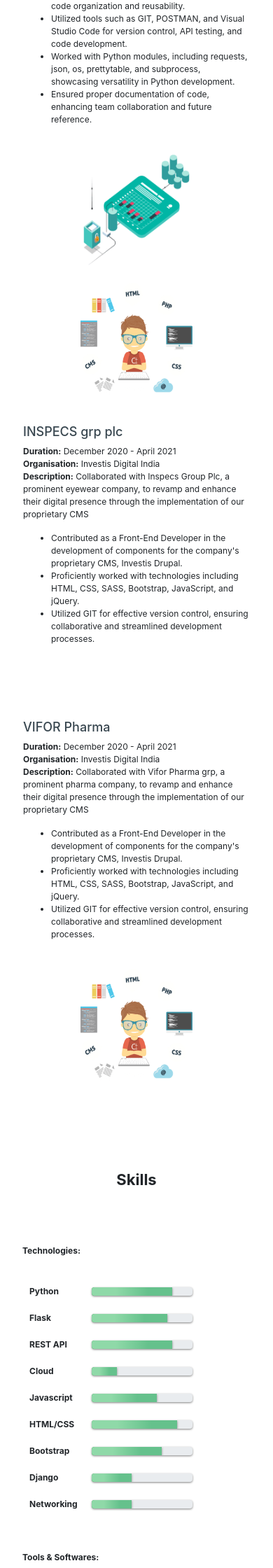
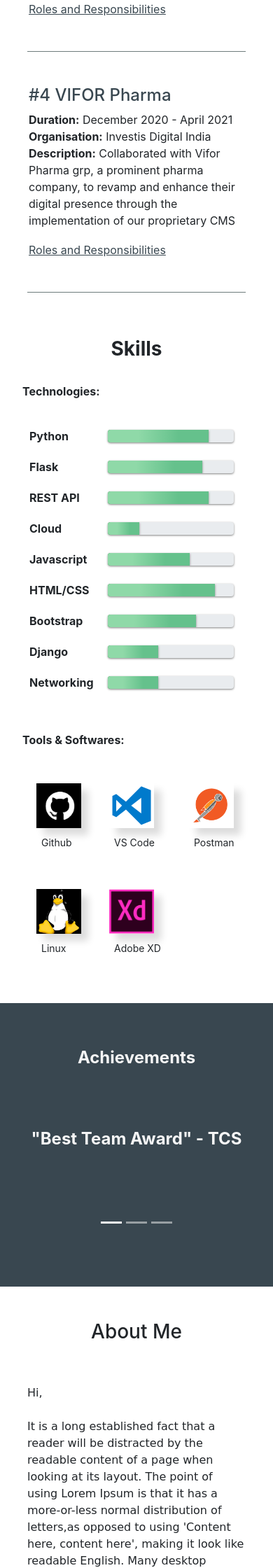
Before and after one commit to AmiteshDN/Portfolio, a Django app: page / in a window 390 px wide. Shown: the part 2000-4240 px from the top of the page at 70% size. Run offline with Django 3.2, Linux system fonts and the light colour scheme; some libraries are stand-ins or nearby versions; some web fonts are replaced.

Commit message:
enhance prject section with collapse and responsiveness

```diff
--- a/Portfolio/settings.py
+++ b/Portfolio/settings.py
@@ -26,7 +26,7 @@ SECRET_KEY = 'django-insecure-!5w_14p#hsh=jfk3b%r*s7sopfcsh-437ozayw4q1dr#k_z@__
 # SECURITY WARNING: don't run with debug turned on in production!
 DEBUG = True
 
-ALLOWED_HOSTS = ['127.0.0.1', 'localhost']
+ALLOWED_HOSTS = ['127.0.0.1', 'localhost', '10.0.0.122']
 
 
 # Application definition
--- a/myportfolio/static/myportfolio/css/_media-queries.scss
+++ b/myportfolio/static/myportfolio/css/_media-queries.scss
@@ -12,6 +12,10 @@ $desktop-width: 1200px;
     header {
         background: $primary-color;
         top: 0;
+
+        .navbar-light .navbar-toggler{
+            border-color: $primary-color;
+        }
 
         .nav-link {
             color: $secondary-color !important;
@@ -47,7 +51,7 @@ $desktop-width: 1200px;
 
     //Experience
     #experience{
-        padding: 3em 0 3em;
+        padding: 2em 0;
         h2{
             font-size: $h2-mob-font-size;
             color: $secondary-color;
@@ -57,10 +61,16 @@ $desktop-width: 1200px;
             font-size: $h3-mob-font-size;
             color: $secondary-color;
         }
+        hr{
+            width: 80%;
+        }
 
         .project0, .project1, .project2, .project3{
             padding: 1.5em 1.5em 0;
             background: none;
+            .card-body{
+                background-color: #fff;
+            }
 
         }
 
@@ -71,12 +81,25 @@ $desktop-width: 1200px;
                 font-size: $p-mob-font-size;
                 line-height: 1.5em;
                 margin-bottom: 2em;
-                padding-top: 3.5em;
+                padding-top: 1.5em;
+                .btn{
+                    font-size: $p-web-font-size;
+                    background: none;
+                    box-shadow: none;
+                    color: $secondary-color !important;
+                    padding: 0;
+                    text-decoration: underline;
+
+                }
             }
 
             .exp-img{
                 width: 10em;
                 height: 10em;
+            }
+
+            .proj-img{
+                display: none;
             }
         }
     }
@@ -84,7 +107,7 @@ $desktop-width: 1200px;
     //Skills
     #myskills{
         background: none;
-        padding: 5em 2em;
+        padding: 2em;
         h2{
             font-size: $h2-mob-font-size;
         }
@@ -94,11 +117,12 @@ $desktop-width: 1200px;
         }
 
         .row{
+            margin-top: 2em;
             table{
                 td{
                     div{
-                        width: 12em;
-                        height: 1em;
+                        width: 15em;
+                        height: 1.5em;
                         box-shadow: 0px 1px 3px gray;
                         }
                     }
@@ -109,19 +133,18 @@ $desktop-width: 1200px;
 
                 table{
                     margin-left: 0;
-
                     td{
 
                         p{
                             padding-left: 0.5em;
-                            font-size: $p-mob-font-size;
+                            font-size: $p-mob-s-font-size;
                         }
                     }
                 }
 
                 img{
-                    width: 5em;
-                    height: 5em;
+                    width: 4em;
+                    height: 4em;
                     box-shadow: 10px 10px 10px rgb(220, 220, 220);
                 }
             }
@@ -130,13 +153,13 @@ $desktop-width: 1200px;
 
 //Achievements
 #achievements{
-    padding: 5em 0 5em;
+    padding: 4em 0.5em;
     h3{
         font-size: $h3-mob-font-size !important;
     }
 
     h2{
-        font-size: $h2-mob-font-size !important;
+        font-size: $h3-mob-font-size !important;
     }
 
     .carousel-inner{
@@ -148,7 +171,7 @@ $desktop-width: 1200px;
 
 //About
 #about{
-    padding: 5em 2em;
+    padding: 3em 0;
     h2{
         font-size: $h2-mob-font-size;
     }
@@ -229,31 +252,17 @@ footer{
 
     //Experience
     #experience{
+        .proj-img{
+            display: none;
+        }
 
-        .project0{
+        .project0, .project1, .project2, .project3{
             background: none;
-            padding: 5em 4em 0 !important;
-
-            .desc{
-                margin-top: 3em;
+            padding: 4em 3em !important;
+            .card-body{
+                background-color: #fff;
             }
         }
-
-        .project1, .project2, .project3{
-            background: none;
-            padding: 0 4em !important;
-
-        }
-
-        .project2 .desc{
-            padding-top: 3em !important;
-        }
-
-        .project3 .exp-img{
-            margin-top: 3em;
-        }
-
-
 
         .row{
             //padding: 1.5em 0;
@@ -268,6 +277,11 @@ footer{
                 width: auto;
                 //margin-bottom: 2em;
                 //padding: 3em 0;
+                .btn{
+                    font-size: $p-tab-font-size;
+                }
+
+
             }
 
 
@@ -284,15 +298,6 @@ footer{
                 padding-left: 0.5em;
             }
 
-            table{
-                td{
-                    div{
-                        // width: 16em;
-                        // height: 1.5em;
-                        // box-shadow: 0px 1px 3px gray;
-                        }
-                    }
-                }
 
             .tools{
                 margin-top: 5em;
@@ -441,6 +446,9 @@ footer{
                 line-height: 1.5em;
                 //margin-bottom: 2em;
                 //padding: 3em 0;
+                .btn{
+                    font-size: $p-tabl-font-size;
+                }
             }
 
 
--- a/myportfolio/static/myportfolio/css/_variables.scss
+++ b/myportfolio/static/myportfolio/css/_variables.scss
@@ -62,7 +62,8 @@ $p-tabl-font-size: 14px;
 
 /* Mobile Font size */
 $h1-mob-font-size: 32px;
-$h2-mob-font-size: 22px;
-$h3-mob-font-size: 18px;
-$h4-mob-font-size: 16px;
-$p-mob-font-size: 12px;
+$h2-mob-font-size: 28px;
+$h3-mob-font-size: 24px;
+$h4-mob-font-size: 18px;
+$p-mob-font-size: 16px;
+$p-mob-s-font-size: 14px
--- a/myportfolio/static/myportfolio/css/styles.css
+++ b/myportfolio/static/myportfolio/css/styles.css
@@ -74,6 +74,14 @@ hr {
   padding-left: 2em;
   padding-right: 2em;
 }
+#experience .row .desc .btn {
+  background-color: #394750;
+  color: #fff !important;
+  padding: 10px 20px;
+  border-radius: 30px;
+  border: none;
+  box-shadow: 1px 1px 2px gray;
+}
 #experience .row .exp-img {
   width: 464px;
   height: 356px;
@@ -236,46 +256,66 @@ footer .social a {
     margin: 3.5em 3em 3em;
   }
   #experience {
-    padding: 3em 0 3em;
+    padding: 2em 0;
   }
   #experience h2 {
-    font-size: 22px;
+    font-size: 28px;
     color: #394750;
   }
   #experience h3 {
-    font-size: 18px;
+    font-size: 24px;
     color: #394750;
+  }
+  #experience hr {
+    width: 80%;
   }
   #experience .project0, #experience .project1, #experience .project2, #experience .project3 {
     padding: 1.5em 1.5em 0;
     background: none;
   }
+  #experience .project0 .card-body, #experience .project1 .card-body, #experience .project2 .card-body, #experience .project3 .card-body {
+    background-color: #fff;
+  }
   #experience .row {
     padding: 0;
   }
   #experience .row .desc {
-    font-size: 12px;
+    font-size: 16px;
     line-height: 1.5em;
     margin-bottom: 2em;
-    padding-top: 3.5em;
+    padding-top: 1.5em;
+  }
+  #experience .row .desc .btn {
+    font-size: 16px;
+    background: none;
+    box-shadow: none;
+    color: #394750 !important;
+    padding: 0;
+    text-decoration: underline;
   }
   #experience .row .exp-img {
     width: 10em;
     height: 10em;
   }
+  #experience .row .proj-img {
+    display: none;
+  }
   #myskills {
     background: none;
-    padding: 5em 2em;
+    padding: 2em;
   }
   #myskills h2 {
-    font-size: 22px;
+    font-size: 28px;
   }
   #myskills p, #myskills td {
-    font-size: 12px;
+    font-size: 16px;
+  }
+  #myskills .row {
+    margin-top: 2em;
   }
   #myskills .row table td div {
-    width: 12em;
-    height: 1em;
+    width: 15em;
+    height: 1.5em;
     box-shadow: 0px 1px 3px gray;
   }
   #myskills .row .tools {
@@ -286,37 +326,37 @@ footer .social a {
   }
   #myskills .row .tools table td p {
     padding-left: 0.5em;
-    font-size: 12px;
+    font-size: 14px;
   }
   #myskills .row .tools img {
-    width: 5em;
-    height: 5em;
+    width: 4em;
+    height: 4em;
     box-shadow: 10px 10px 10px rgb(220, 220, 220);
   }
   #achievements {
-    padding: 5em 0 5em;
+    padding: 4em 0.5em;
   }
   #achievements h3 {
-    font-size: 18px !important;
+    font-size: 24px !important;
   }
   #achievements h2 {
-    font-size: 22px !important;
+    font-size: 24px !important;
   }
   #achievements .carousel-inner {
     height: 15em;
   }
   #about {
-    padding: 5em 2em;
+    padding: 3em 0;
   }
   #about h2 {
-    font-size: 22px;
+    font-size: 28px;
   }
   #about h3 {
-    font-size: 12px;
+    font-size: 16px;
     line-height: 1.5em;
   }
   footer p, footer a {
-    font-size: 12px;
+    font-size: 16px;
   }
   footer .chat {
     margin-bottom: 20px;
--- a/myportfolio/static/myportfolio/css/styles.scss
+++ b/myportfolio/static/myportfolio/css/styles.scss
@@ -88,7 +88,15 @@ hr {
             text-align: left;
             padding-left: 2em;
             padding-right: 2em;
+            .btn {
+                background-color: $secondary-color;
+                color: #fff !important;
+                padding: 10px 20px;
+                border-radius: 30px;
+                border: none;
+                box-shadow: 1px 1px 2px gray;
 
+            }
         }
 
         .exp-img {
--- a/myportfolio/templates/myportfolio/html/index.html
+++ b/myportfolio/templates/myportfolio/html/index.html
@@ -72,11 +72,11 @@
         <div class="project0">
             <h2><b>Experience</b></h2>
             <div class="row">
-                <div class="col-lg-6 col-xs-12">
+                <div class="col-lg-6 col-xs-12 proj-img">
                     <img class="exp-img" src="{% static 'myportfolio/images/BMR.png' %}" alt="sdwan">
                 </div>
                 <div class="col-lg-6 col-xs-12 desc">
-                    <h3>IDrive</h3>
+                    <h3>#1 IDrive</h3>
                     <p class="">
                         <b>Duration:</b> February 2023 - December 2023
                         <br>
@@ -85,6 +85,13 @@
                         <b>Description:</b> iDrive Software India is a product-based company specializing in cloud backup and storage solutions.
                         Well-known for its Remote PC, E2, and iDrive BMR products, the company excels in delivering cutting-edge solutions
                         for data management and protection.
+                        <p>
+                            <a class="btn btn-primary" data-toggle="collapse" href="#project0" role="button" aria-expanded="false" aria-controls="collapseExample">
+                              Roles and Responsibilities
+                            </a>
+                          </p>
+                          <div class="collapse" id="project0">
+                            <div class="card card-body">
                                 <ul>
                                     <li>Utilized Python as the primary programming language for backend development.</li>
                                     <li>Emphasized writing clean, efficient, and reusable code to ensure maintainability and scalability.</li>
@@ -92,17 +99,18 @@
                                     <li>Developed standalone automation scripts to streamline processes and improve overall system efficiency.</li>
                                     <li>Successfully resolved user issues, demonstrating a proactive approach to ensuring a seamless user experience.</li>
                                 </ul>
+                            </div>
+                          </div>
                     </p>
-                </div>
-
                 </div>
             </div>
         </div>
-
+        </div>
+        <hr>
         <div class="project1">
             <div class="row">
                 <div class="col-lg-6 col-xs-12 desc">
-                    <h3>SDWAN (Software Defined Wide Area Network)</h3>
+                    <h3>#2 SDWAN (Software Defined Wide Area Network)</h3>
                     <p class="">
                         <b>Duration:</b> April 2021 - February 2023
                         <br>
@@ -111,34 +119,41 @@
                         <b>Description:</b> SDWAN, or Software-Defined Wide Area Networking, is a technology
                         that enhances network performance by intelligently directing traffic across the most efficient routes,
                         providing improved connectivity and agility for distributed enterprises.
+                        <p>
+                            <a class="btn btn-primary" data-toggle="collapse" href="#project1" role="button" aria-expanded="false" aria-controls="collapseExample">
+                              Roles and Responsibilities
+                            </a>
+                          </p>
+                          <div class="collapse" id="project1">
+                            <div class="card card-body">
                                 <ul>
                                     <li>Served as a Python Developer in a research and development project at TCS.</li>
                                     <li>Daily tasks involved the development of REST APIs using Python and the Flask framework.</li>
                                     <li>Contributed to the project by leveraging third-party REST APIs from Versa Networks.</li>
                                     <li>Developed a custom Python framework for deploying controllers and network branches.</li>
                                     <li>Played a key role in the testing phase of REST APIs, ensuring the robustness and reliability of the developed solutions in the SDWAN environment.</li>
-                            <li>Adhered to good coding practices with a focus on clean, efficient, and maintainable code.</li>
-                            <li>Emphasized modular programming for improved code organization and reusability.</li>
                                     <li>Utilized tools such as GIT, POSTMAN, and Visual Studio Code for version control, API testing, and code development.</li>
                                     <li>Worked with Python modules, including requests, json, os, prettytable, and subprocess, showcasing versatility in Python development.</li>
                                     <li>Ensured proper documentation of code, enhancing team collaboration and future reference.</li>
                                 </ul>
+                            </div>
+                          </div>
                     </p>
                 </div>
-                <div class="col-lg-6 col-xs-12">
+                <div class="col-lg-6 col-xs-12 proj-img">
                     <img class="exp-img" src="{% static 'myportfolio/images/sdwan.gif' %}" alt="sdwan">
                 </div>
             </div>
         </div>
         </div>
-
+        <hr>
         <div class="project2">
             <div class="row">
-                <div class="col-lg-6 col-xs-12 ">
+                <div class="col-lg-6 col-xs-12 proj-img">
                     <img class="exp-img" src="{% static 'myportfolio/images/frontend.png' %}" alt="sdwan">
                 </div>
                 <div class="col-lg-6 col-xs-12 desc">
-                    <h3>INSPECS grp plc</h3>
+                    <h3>#3 INSPECS grp plc</h3>
                     <p class="">
                         <b>Duration:</b> December 2020 - April 2021
                         <br>
@@ -146,21 +161,30 @@
                         <br>
                         <b>Description:</b> Collaborated with Inspecs Group Plc, a prominent eyewear company,
                         to revamp and enhance their digital presence through the implementation of our proprietary CMS
+                        <p>
+                            <a class="btn btn-primary" data-toggle="collapse" href="#project2" role="button" aria-expanded="false" aria-controls="collapseExample">
+                              Roles and Responsibilities
+                            </a>
+                          </p>
+                          <div class="collapse" id="project2">
+                            <div class="card card-body">
                                 <ul>
                                     <li>Contributed as a Front-End Developer in the development of components for the company's proprietary CMS, Investis Drupal.</li>
                                     <li>Proficiently worked with technologies including HTML, CSS, SASS, Bootstrap, JavaScript, and jQuery.</li>
                                     <li>Utilized GIT for effective version control, ensuring collaborative and streamlined development processes.</li>
                                 </ul>
+                            </div>
+                          </div>
                     </p>
                 </div>
             </div>
         </div>
         </div>
-
+        <hr>
         <div class="project3">
             <div class="row">
                 <div class="col-lg-6 col-xs-12 desc">
-                    <h3>VIFOR Pharma</h3>
+                    <h3>#4 VIFOR Pharma</h3>
                     <p class="">
                         <b>Duration:</b> December 2020 - April 2021
                         <br>
@@ -168,18 +192,28 @@
                         <br>
                         <b>Description:</b> Collaborated with Vifor Pharma grp, a prominent pharma company,
                         to revamp and enhance their digital presence through the implementation of our proprietary CMS
+                        <p>
+                            <a class="btn btn-primary" data-toggle="collapse" href="#project3" role="button" aria-expanded="false" aria-controls="collapseExample">
+                              Roles and Responsibilities
+                            </a>
+                          </p>
+                          <div class="collapse" id="project3">
+                            <div class="card card-body">
                                 <ul>
                                     <li>Contributed as a Front-End Developer in the development of components for the company's proprietary CMS, Investis Drupal.</li>
                                     <li>Proficiently worked with technologies including HTML, CSS, SASS, Bootstrap, JavaScript, and jQuery.</li>
                                     <li>Utilized GIT for effective version control, ensuring collaborative and streamlined development processes.</li>
                                 </ul>
+                            </div>
+                          </div>
                     </p>
                 </div>
-                <div class="col-lg-6 col-xs-12">
+                <div class="col-lg-6 col-xs-12 proj-img">
                     <img class="exp-img" src="{% static 'myportfolio/images/frontend.png' %}" alt="sdwan">
                 </div>
             </div>
         </div>
+        <hr>
     </section>
 
     <!-- My Skills -->
@@ -387,7 +421,7 @@
             <a href="" target="_blank">Facebook</a>
 
         </div>
-        <p> &copy; 2023 Amitesh Veeragattam</p>
+        <p> &copy; 2024 Amitesh Veeragattam</p>
     </footer>
     <script src="{% static 'myportfolio/js/index.js' %}" type="text/javascript"></script>
     <!-- Preloaded Javascript -->
```
Also changed, not shown: other parts of myportfolio/static/myportfolio/css/styles.css (+35 -24 lines), other parts of myportfolio/static/myportfolio/css/styles.scss (+16 -12 lines), 1 other file. Lines whose indentation alone changed are shown as unchanged.
